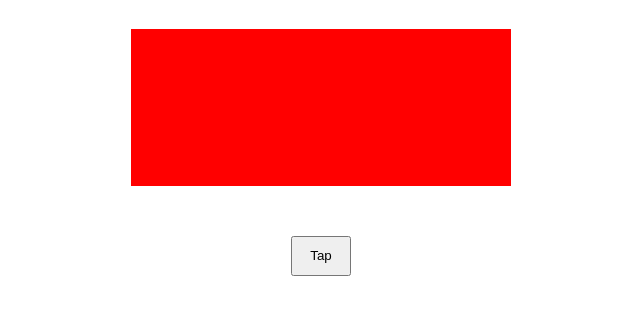
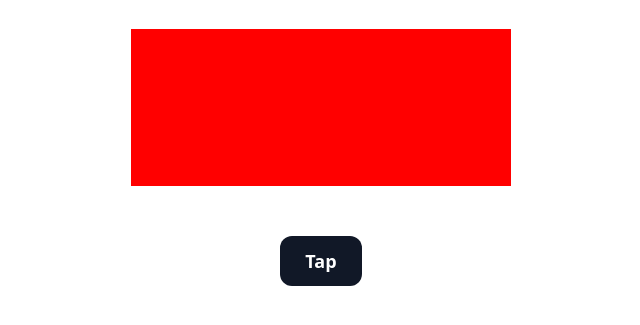
Before and after one commit to Steven-Klavins/morse-node, a website: page index.html in a window 1280 px wide. Shown: the part 311-636 px from the top of the page, without its empty margins (319-959 px from the left). Drawn offline with Linux system fonts and the light colour scheme.

Commit message:
added button styling

```diff
--- a/public/index.css
+++ b/public/index.css
@@ -1,3 +1,37 @@
+button{
+    background-color: #111827;
+    border: 1px solid transparent;
+    border-radius: .75rem;
+    box-sizing: border-box;
+    color: #FFFFFF;
+    cursor: pointer;
+    flex: 0 0 auto;
+    font-family: "Inter var",ui-sans-serif,system-ui,-apple-system,system-ui,"Segoe UI",Roboto,"Helvetica Neue",Arial,"Noto Sans",sans-serif,"Apple Color Emoji","Segoe UI Emoji","Segoe UI Symbol","Noto Color Emoji";
+    font-size: 1.125rem;
+    font-weight: 600;
+    line-height: 1.5rem;
+    padding: .75rem 1.2rem;
+    text-align: center;
+    text-decoration: none #6B7280 solid;
+    text-decoration-thickness: auto;
+    transition-duration: .2s;
+    transition-property: background-color,border-color,color,fill,stroke;
+    transition-timing-function: cubic-bezier(.4, 0, 0.2, 1);
+    user-select: none;
+    -webkit-user-select: none;
+    touch-action: manipulation;
+    width: auto;
+  }
+
+  button:hover {
+    background-color: #374151;
+  }
+
+  button:focus {
+    box-shadow: none;
+    outline: 2px solid transparent;
+    outline-offset: 2px;
+  }
 
 
 @media only screen and (max-width: 480px) {
@@ -18,10 +52,10 @@
         margin-top: 30%;
     }
 
-    button{
-        height:40px;
-        width:60px;
+    button {
+        padding: .75rem 1.5rem;
     }
+
 }
 
 @media only screen and (min-width: 480px) {
@@ -42,8 +76,7 @@
         margin-top: 20%;
     }
 
-    button{
-        height:40px;
-        width:60px;
+    button {
+        padding: .75rem 1.5rem;
     }
 }
```
